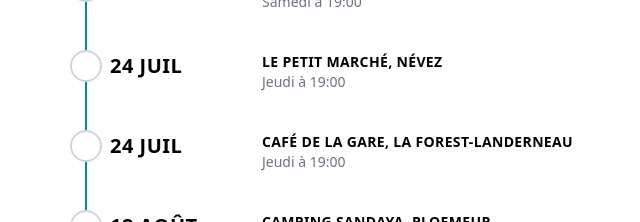
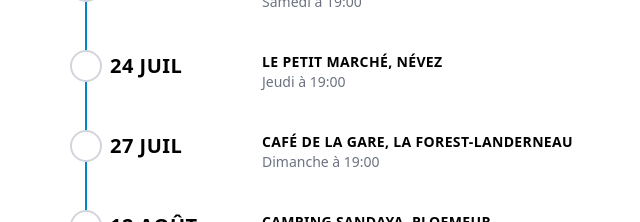
Before and after one commit to AlexandreKempf/en-tete-a-texte, a SvelteKit app: page /concerts in a window 1280 px wide. Shown: the part 1780-2002 px from the top of the page, without its empty margins (570-1210 px from the left). Built offline with nearby package versions, Linux system fonts and the light colour scheme.

Commit message:
Update concerts.js

```diff
--- a/src/routes/concerts.js
+++ b/src/routes/concerts.js
@@ -508,7 +508,7 @@ export const concerts = [
         place: 'Le Petit Marché, Névez'
     },
      {
-        date: new Date(2025, 6, 24, 19),
+        date: new Date(2025, 6, 27, 19),
         place: 'Café de la gare, La Forest-Landerneau'
     },
     {
```
